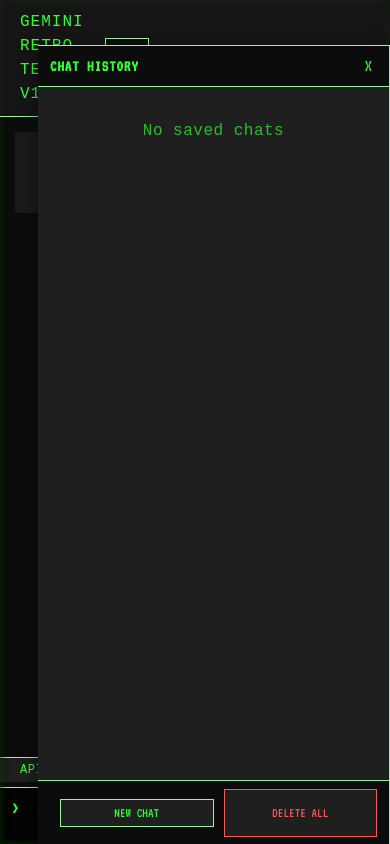
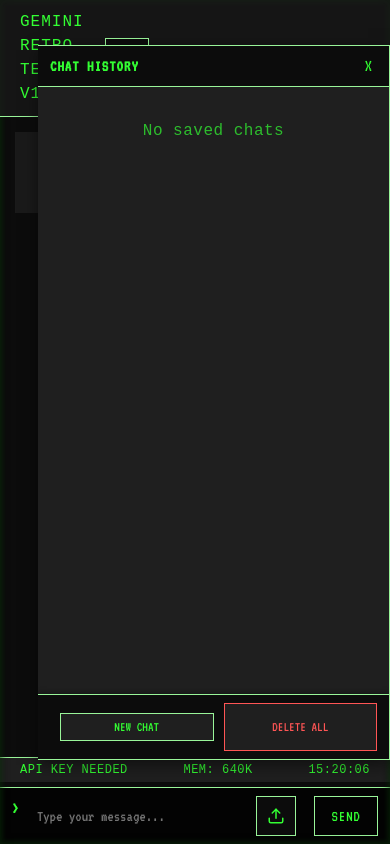
Before and after one commit to Param2596/gemini-app, a website: page index.html in a window 390 px wide. Both pictures are taken after a click on the button "HISTORY". Drawn offline with nearby package versions, Linux system fonts and the light colour scheme; no server answers; a web font is replaced by a local one.

Commit message:
fixed settings and history panel on mobile

```diff
--- a/css/styles.css
+++ b/css/styles.css
@@ -1756,3 +1756,39 @@
     font-size: 12px;
     text-align: right;
 }
+
+/* Update the side panel positioning for mobile */
+@media screen and (max-width: 768px) {
+    /* Other mobile styles remain the same */
+
+    /* Fix for settings and history panels on mobile */
+    .side-panel {
+        width: 95%;
+        top: 45px;
+        height: calc(100% - 45px - 24px - 62px); /* Subtract header, status bar and input area heights */
+        max-height: calc(100% - 45px - 24px - 62px);
+        border-left: none;
+        box-shadow: 0 5px 15px rgba(0, 0, 0, 0.5);
+        overflow: hidden; /* Prevent content from spilling */
+        bottom: calc(24px + 62px); /* Position above status bar and input area */
+        display: flex;
+        flex-direction: column;
+    }
+
+    /* Ensure panel content is scrollable but buttons remain visible */
+    .panel-content {
+        flex: 1;
+        overflow-y: auto;
+        padding: 12px;
+    }
+
+    /* Make sure buttons container is always visible */
+    .panel-buttons {
+        padding: 8px 12px;
+        position: sticky;
+        bottom: 0;
+        background-color: var(--background-color);
+        z-index: 5;
+        box-shadow: 0 -2px 5px rgba(0, 0, 0, 0.3);
+    }
+}
```
